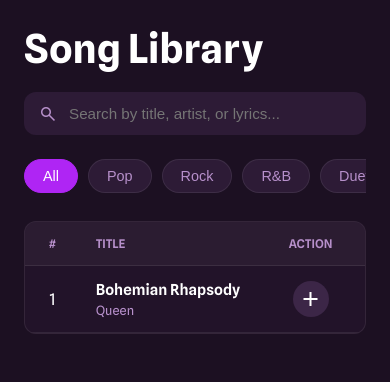
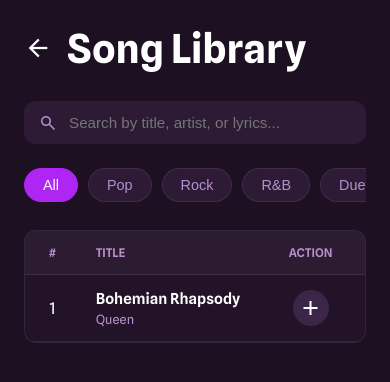
Before and after one commit to wz1310/v_room, a website: page www/song.html in a window 390 px wide. Drawn offline with nearby package versions, Linux system fonts and the light colour scheme.

Commit message:
Update: 24-12-2025_11:24:37

```diff
--- a/www/css/song.css
+++ b/www/css/song.css
@@ -56,10 +56,16 @@ body {
 /* Header & Search */
 .header-section {
   display: flex;
-  flex-direction: column;
-  gap: 20px;
+  align-items: center;
+  margin-bottom: 24px;
 }
-
+.heading-group {
+  flex-grow: 1; /* Agar judul tetap mengambil ruang yang ada */
+}
+.icon-btn:hover {
+  opacity: 0.7;
+  transition: 0.2s;
+}
 @media (min-width: 768px) {
   .header-section {
     flex-direction: row;
@@ -284,3 +290,10 @@ body {
     table-layout: auto;
   }
 }
+@media (max-width: 480px) {
+  .header-section {
+    display: flex;
+    align-items: center;
+    margin-bottom: 5px;
+  }
+}
--- a/www/js/dashboard.js
+++ b/www/js/dashboard.js
@@ -6,7 +6,7 @@ document.addEventListener("DOMContentLoaded", () => {
   const userData = JSON.parse(localStorage.getItem("user"));
   const user = localStorage.getItem("user");
   const roomGrid = document.querySelector(".room-grid");
-  const BASE_URL = "https://c1jx4415-3000.asse.devtunnels.ms";
+  const BASE_URL = "https://m3h048qq-3000.asse.devtunnels.ms";
   const addBtn = document.getElementById("addBtn");
   const modal = document.getElementById("addRoomModal");
   const closeModal = document.querySelector(".close-modal");
--- a/www/js/index.js
+++ b/www/js/index.js
@@ -1,7 +1,7 @@
 document.addEventListener("deviceready", onDeviceReady, false);
 
 function onDeviceReady() {
-  const BASE_URL = "https://c1jx4415-3000.asse.devtunnels.ms";
+  const BASE_URL = "https://m3h048qq-3000.asse.devtunnels.ms";
   const loginForm = document.getElementById("loginForm");
   const passwordInput = loginForm.querySelector('input[type="password"]');
 
--- a/www/js/karaoke.js
+++ b/www/js/karaoke.js
@@ -1,4 +1,4 @@
-const BASE_URL = "https://c1jx4415-3000.asse.devtunnels.ms";
+const BASE_URL = "https://m3h048qq-3000.asse.devtunnels.ms";
 
 // Tunggu hingga DOM selesai dimuat
 document.addEventListener("DOMContentLoaded", () => {
--- a/www/js/room.js
+++ b/www/js/room.js
@@ -10,7 +10,7 @@ const roomId = params.get("id");
 let isHost = false;
 const userData = JSON.parse(localStorage.getItem("user"));
 let currentSlotIndex = null; // Melacak slot mana yang sedang ditempati user ini
-const BASE_URL = "https://c1jx4415-3000.asse.devtunnels.ms";
+const BASE_URL = "https://m3h048qq-3000.asse.devtunnels.ms";
 
 // 1. Inisialisasi awal di luar agar bisa diakses fungsi lain
 const socket = io(`${BASE_URL}`, {
--- a/www/song.html
+++ b/www/song.html
@@ -24,9 +24,30 @@
         <div class="content-scroll">
           <div class="container">
             <div class="header-section">
+              <button
+                class="icon-btn"
+                id="back_btn"
+                onclick="history.back()"
+                style="
+                  margin-right: 15px;
+                  background: none;
+                  border: none;
+                  cursor: pointer;
+                  display: flex;
+                  align-items: center;
+                "
+              >
+                <span
+                  class="material-symbols-outlined"
+                  style="font-size: 28px; color: #ffffff"
+                  >arrow_back</span
+                >
+              </button>
               <div class="heading-group">
-                <h2 class="page-title">Song Library</h2>
+                <p class="page-title">Song Library</p>
               </div>
+            </div>
+
             <div class="search-container">
               <div class="search-wrapper">
                 <span class="material-symbols-outlined search-icon"
@@ -37,7 +58,6 @@
                   class="search-input"
                   placeholder="Search by title, artist, or lyrics..."
                 />
-                </div>
               </div>
             </div>
 
```
Lines whose indentation alone changed are shown as unchanged.
